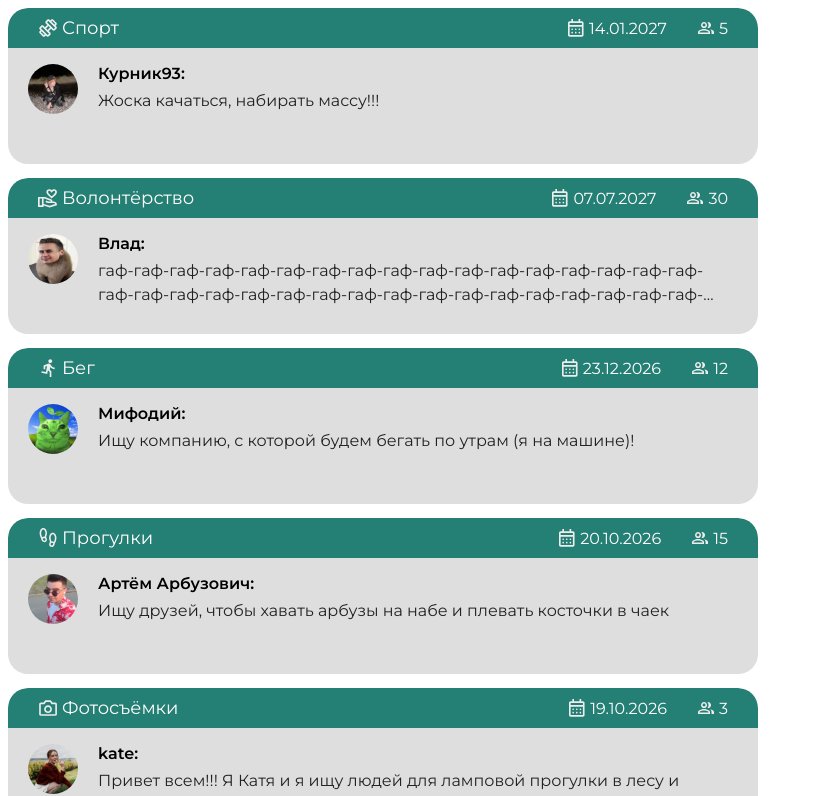
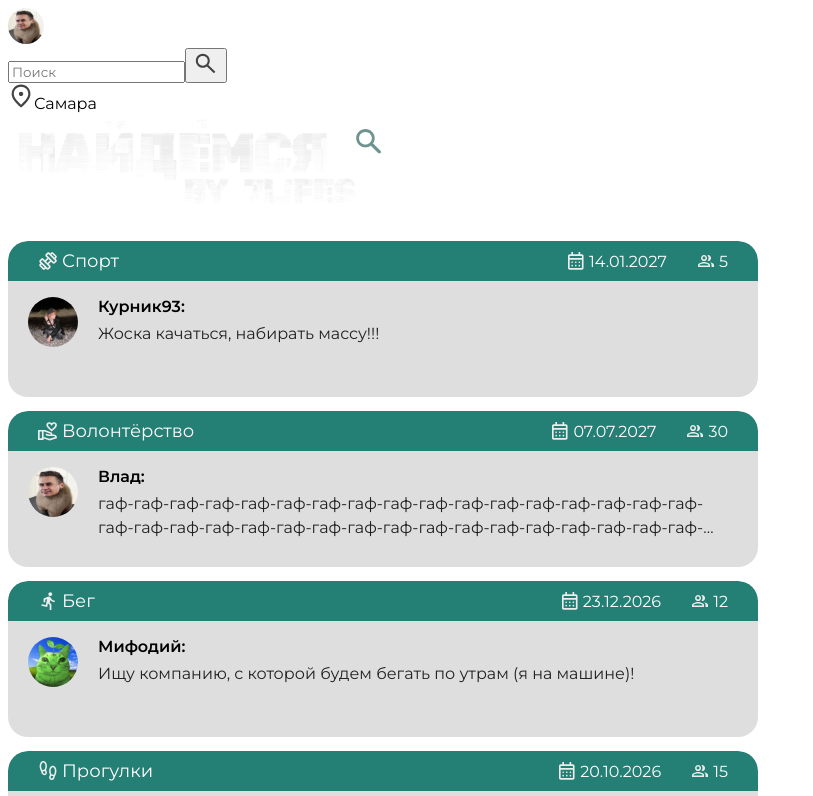
Before and after one commit to alwaysfirst23/Friend_finder, a React (Vite) app in the folder demo/frontend/: page / in a window 1280 px wide. Shown: the top 796 px of the page, without its empty margins (0-813 px from the left). Built offline with nearby package versions, Linux system fonts and the light colour scheme.

Commit message:
feat: создала .jsx файл для шапки профиля, пока без стиля

```diff
--- a/demo/frontend/src/App.jsx
+++ b/demo/frontend/src/App.jsx
@@ -1,14 +1,19 @@
 import EventCard from './components/EventCard'
+import MainHeader from './components/MainHeader'
 import { events } from '../tests/data/events'
 import './App.css'
 
 function App() {
   return (
-    <div className="events-list">
-      {events.map((event) => (
-        <EventCard key={event.id} {...event} />
-      ))}
-    </div>
+    <>
+      <MainHeader />
+
+      <div className="events-list">
+        {events.map((event) => (
+          <EventCard key={event.id} {...event} />
+        ))}
+      </div>
+    </>
   )
 }
 
--- /dev/null
+++ b/demo/frontend/src/components/MainHeader.jsx
@@ -0,0 +1,40 @@
+import './MainHeader.css'
+import Avatar from '../assets/images/avatar2.svg'
+import locationIcon from '../assets/icons/location-icon-black.svg'
+import searchIcon from '../assets/icons/loupe-icon-black.svg'
+import logo from '../assets/logo/logo.svg'
+
+function MainHeader() {
+    return(
+        <header className='main-header'>
+            <img className='main-avatar' src={Avatar} alt='Аватар пользователя' />
+
+            <div className='header-center'>
+                <div className='search'>
+                    <input
+                    className='search__input'
+                    type='search'
+                    placeholder='Поиск'
+                    aria-label='Поиск'
+                    />
+                    <button className='search__button' type='button' aria-label='Найти'>
+                        <img src={searchIcon} alt='' />
+                    </button>
+                </div>
+
+
+
+                <div className='location'>
+                    <img src={locationIcon} alt='Иконка локации' />
+                    <span>Самара</span>
+                </div>
+            </div>
+
+            <div className='logo'>
+                <img src={logo} alt='Логотип' />
+            </div>
+        </header>
+    )
+}
+
+export default MainHeader
```
Also changed, not shown: demo/frontend/src/assets/icons/loupe-icon-black.svg (added), demo/frontend/src/components/MainHeader.css (added).
